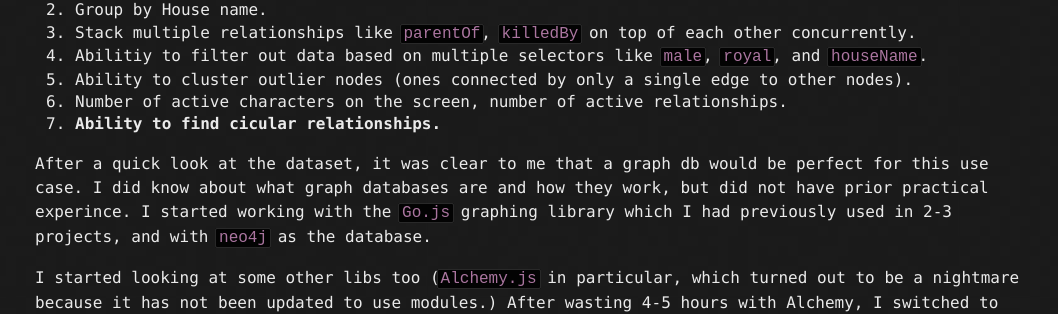
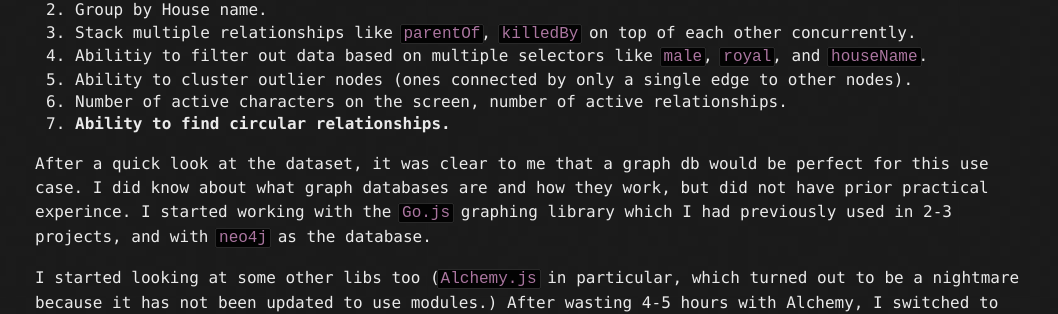
Before and after one commit to tocttou/tocttou.github.io, a Jekyll site: the page built from _posts/2018-05-10-game-of-thrones-visualization.md, in a window 1280 px wide and 900 px high, scrolled down 621 px. Shown: the part 146-460 px from the top of the window, without its empty margins (105-1163 px from the left). Built offline with Jekyll 4.4.1, drawn with Linux system fonts in a browser that asks for light colours; nearby versions of some CDN libraries; comment, search, counter and statistics services are not loaded.

Commit message:
Update 2018-05-10-game-of-thrones-visualization.md

```diff
--- a/_posts/2018-05-10-game-of-thrones-visualization.md
+++ b/_posts/2018-05-10-game-of-thrones-visualization.md
@@ -27,7 +27,7 @@ A free floating graph based representation with directed edges to define relatio
 4. Abilitiy to filter out data based on multiple selectors like `male`, `royal`, and `houseName`.
 5. Ability to cluster outlier nodes (ones connected by only a single edge to other nodes).
 6. Number of active characters on the screen, number of active relationships.
-7. **Ability to find cicular relationships.**
+7. **Ability to find circular relationships.**
 
 After a quick look at the dataset, it was clear to me that a graph db would be perfect for this use case. I did know about what graph databases are and how they work, but did not have prior practical experince. I started working with the `Go.js` graphing library which I had previously used in 2-3 projects, and with `neo4j` as the database.
 
```
